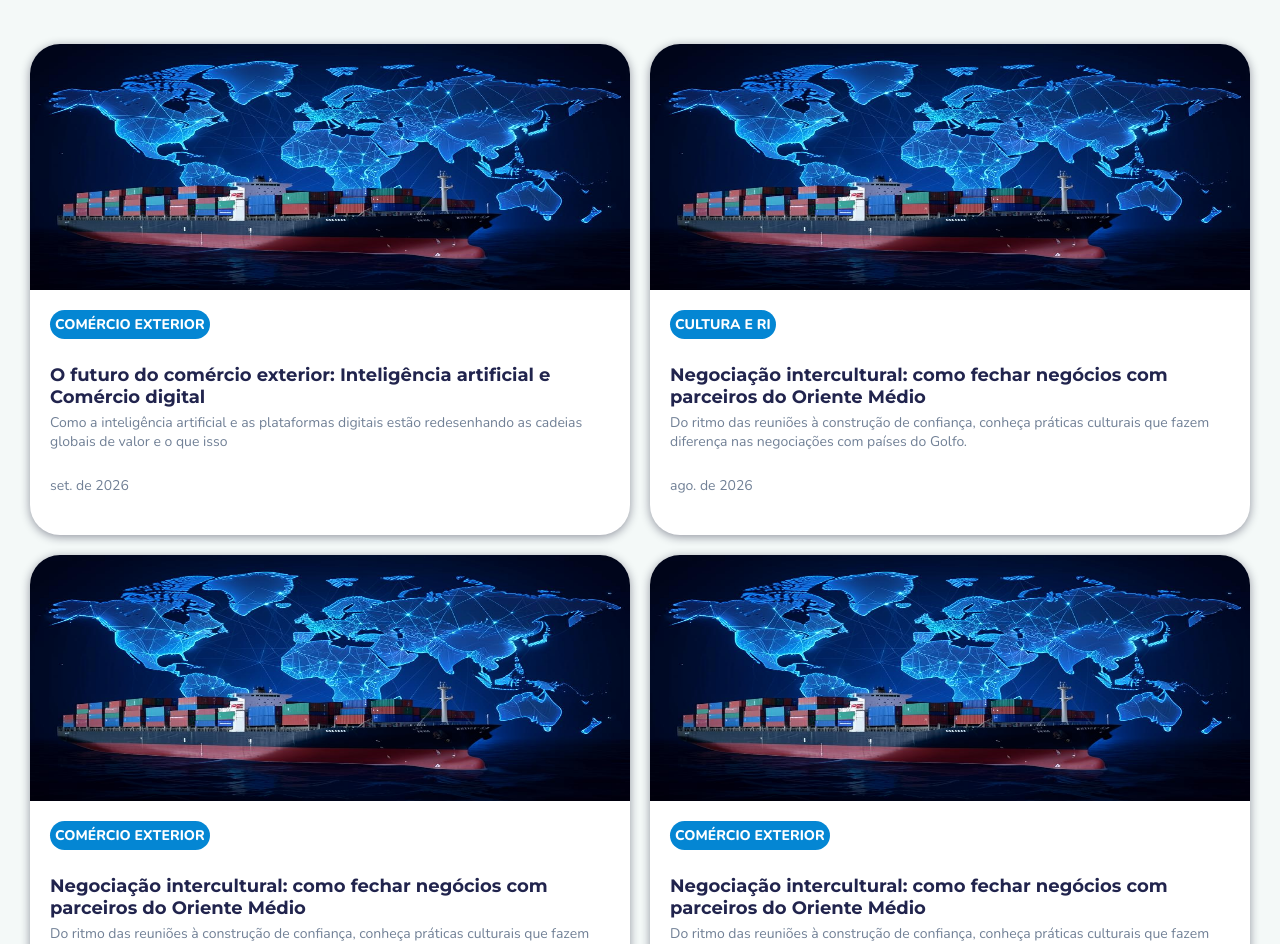
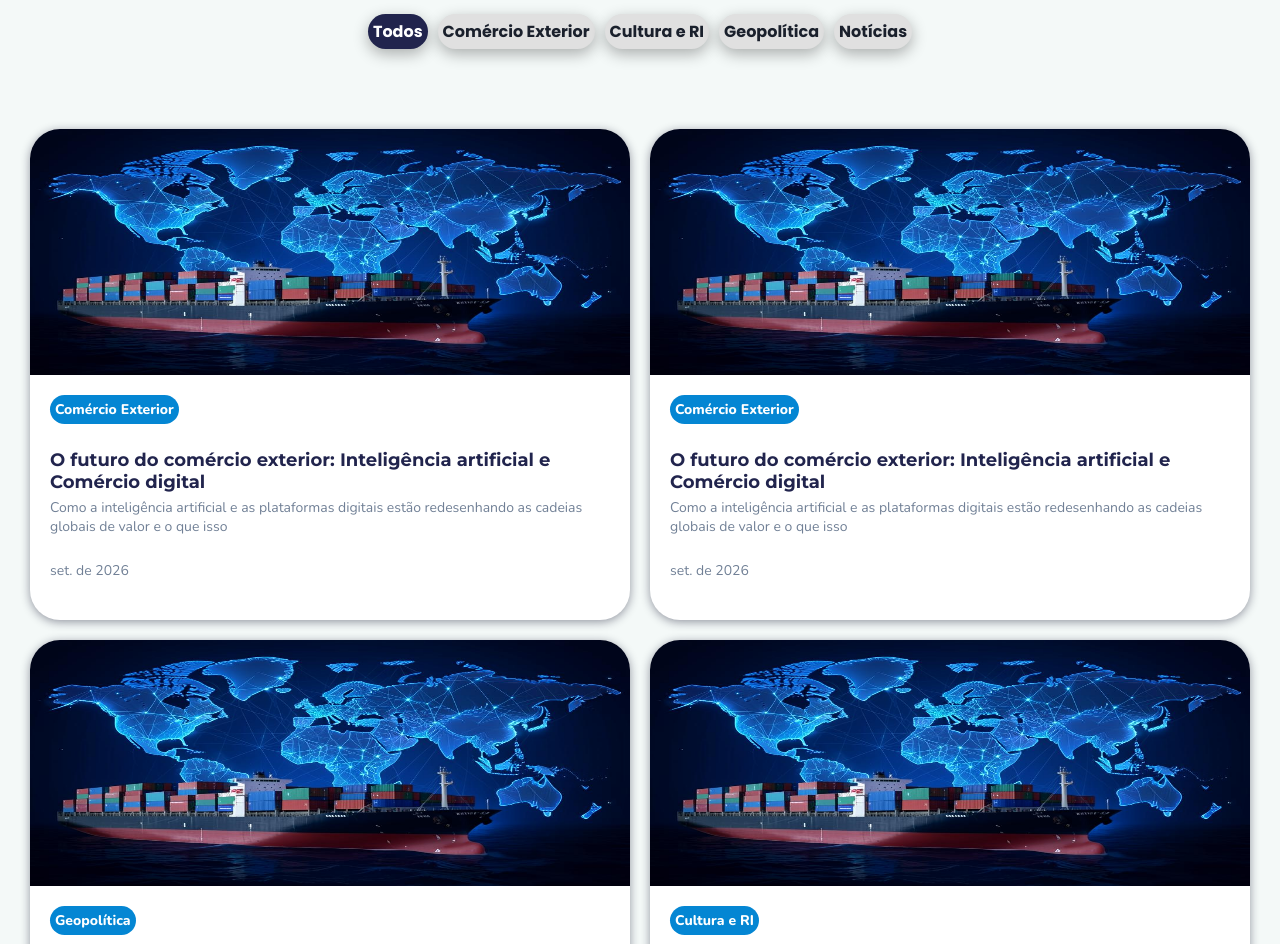
Before and after one commit to Focus-Consultoria-EJ/Focus-Consultoria-EJ-PRJ-N-118-2026-003, a React (Vite) app in the folder FrontEnd/: page /blog in a window 1280 px wide. Shown: the part 900-1844 px from the top of the page. Built offline with nearby package versions, Linux system fonts and the light colour scheme.

Commit message:
feat: adição de filtro por categoria

```diff
--- a/FrontEnd/src/pages/Blog.jsx
+++ b/FrontEnd/src/pages/Blog.jsx
@@ -1,7 +1,66 @@
 import './Styles/BlogStyles.css';
+import { useState } from "react";
 import blogFeatured from "../assets/imagens/blog-featured.jpg";
 
+const artigos = [
+  {
+    id: 1,
+    categoria: 'Comércio Exterior',
+    titulo: 'O futuro do comércio exterior: Inteligência artificial e Comércio digital',
+    resumo: 'Como a inteligência artificial e as plataformas digitais estão redesenhando as cadeias globais de valor e o que isso',
+    data: 'set. de 2026',
+    dataISO: '2026-09-15',
+    imagem: blogFeatured,
+    link: '#',
+  },
+  {
+    id: 2,
+    categoria: 'Cultura e RI',
+    titulo: 'Negociação intercultural: como fechar negócios com parceiros do Oriente Médio',
+    resumo: 'Do ritmo das reuniões à construção de confiança, conheça práticas culturais que fazem diferença nas negociações com países do Golfo.',
+    data: 'ago. de 2026',
+    dataISO: '2026-08-15',
+    imagem: blogFeatured,
+    link: '#',
+  },
+  {
+    id: 3,
+    categoria: 'Geopolítica',
+    titulo: 'Negociação intercultural: como fechar negócios com parceiros do Oriente Médio',
+    resumo: 'Do ritmo das reuniões à construção de confiança, conheça práticas culturais que fazem diferença nas negociações com países do Golfo.',
+    data: 'ago. de 2026',
+    dataISO: '2026-08-16',
+    imagem: blogFeatured,
+    link: '#',
+  },
+  {
+    id: 4,
+    categoria: 'Comércio Exterior',
+    titulo: 'O futuro do comércio exterior: Inteligência artificial e Comércio digital',
+    resumo: 'Como a inteligência artificial e as plataformas digitais estão redesenhando as cadeias globais de valor e o que isso',
+    data: 'set. de 2026',
+    dataISO: '2026-09-16',
+    imagem: blogFeatured,
+    link: '#',
+  },
+];
+
 function Blog() {
+  const [filtro, setFiltro] = useState('Todos');
+
+  const ordPorDataDesc = (a, b) => new Date(b.dataISO) - new Date(a.dataISO);
+
+  const maisRecente = [...artigos].sort(ordPorDataDesc)[0];
+
+  const categorias = [
+    'Todos', ...new Set(['Comércio Exterior','Cultura e RI','Geopolítica','Notícias',
+    ...artigos.map((a) => a.categoria),]),
+  ];
+
+  const artigosFiltrados = artigos
+    .filter((artigo) => filtro === 'Todos' || artigo.categoria === filtro)
+    .sort(ordPorDataDesc);
+
   return (
     <div className="container">
       <div className="main_container">
@@ -17,78 +76,50 @@ function Blog() {
               em que atuamos.</p>
           </div>
 
-          <a href="#" className="mais_recente">
+          {maisRecente && (
+            <a href={maisRecente.link} className="mais_recente">
               <h2>Artigo mais recente</h2>
-              <img className='img-recentes' src={blogFeatured} alt="imagem-artigo" />
-              <h2>O futuro do comércio exterior: Inteligência artificial e Comércio digital</h2>
-              <div className='categ_ler'>
-                  <p className='categoria'>COMÉRCIO EXTERIOR</p>
-                  <p>Ler mais</p>
+              <img className="img-recentes" src={maisRecente.imagem} alt={maisRecente.titulo} />
+              <h2>{maisRecente.titulo}</h2>
+              <div className="categ_ler">
+                <p className="categoria">{maisRecente.categoria.toUpperCase()}</p>
+                <p>Ler mais</p>
               </div>
-
-          </a>
+            </a>
+          )}
 
         </div>
 
       </div>
 
       <h1>Artigos</h1>
+
+      <div className='select-buttons'>
+        {categorias.map((cat) => (
+          <button key={cat} className={`selected-button ${filtro === cat ? 'active' : ''}`} onClick={() => setFiltro(cat)}>
+            {cat}
+          </button>
+        ))}
+      </div>
+
       <div className="artigos_container">
+        {artigosFiltrados.length >0 ? (
+          artigosFiltrados.map((artigo)=>(
+            <a href={artigo.link} className="artigo">
+                <img className='img-recentes' src={artigo.imagem} alt={artigo.titulo} />
+                <div className='texto-artigo'>
+                  <p className='categoria'>{artigo.categoria}</p>
+                  <h2>{artigo.titulo}</h2>
+                  <p>{artigo.resumo}</p>
+                  <p>{artigo.data}</p>
+                </div>
 
-        <a href='#' className="artigo">
-            <img className='img-recentes' src={blogFeatured} alt="imagem-artigo" />
-            <div className='texto-artigo'>
-              <p className='categoria'>COMÉRCIO EXTERIOR</p>
-              <h2>O futuro do comércio exterior: Inteligência artificial e Comércio digital</h2>
-              <p>Como a inteligência artificial e as plataformas digitais estão redesenhando as cadeias globais de valor e o que isso</p>
-              <p>set. de 2026</p>
-            </div>
-
-        </a>
-
-        <a href="#" className="artigo">
-            <img className='img-recentes' src={blogFeatured} alt="imagem-artigo" />
-            <div className='texto-artigo'>
-              <p className='categoria'>CULTURA E RI</p>
-              <h2>Negociação intercultural: como fechar negócios com parceiros do Oriente Médio</h2>
-              <p>Do ritmo das reuniões à construção de confiança, conheça práticas culturais que fazem diferença nas negociações com países do Golfo.</p>
-              <p>ago. de 2026</p>
-            </div>
-
-        </a>
-
-        <a href="#" className="artigo">
-            <img className='img-recentes' src={blogFeatured} alt="imagem-artigo" />
-            <div className='texto-artigo'>
-              <p className='categoria'>COMÉRCIO EXTERIOR</p>
-              <h2>Negociação intercultural: como fechar negócios com parceiros do Oriente Médio</h2>
-              <p>Do ritmo das reuniões à construção de confiança, conheça práticas culturais que fazem diferença nas negociações com países do Golfo.</p>
-              <p>ago. de 2026</p>
-            </div>
-
-        </a>
-
-        <a href="#" className="artigo">
-            <img className='img-recentes' src={blogFeatured} alt="imagem-artigo" />
-            <div className='texto-artigo'>
-              <p className='categoria'>COMÉRCIO EXTERIOR</p>
-              <h2>Negociação intercultural: como fechar negócios com parceiros do Oriente Médio</h2>
-              <p>Do ritmo das reuniões à construção de confiança, conheça práticas culturais que fazem diferença nas negociações com países do Golfo.</p>
-              <p>ago. de 2026</p>
-            </div>
-
-        </a>
-
-        <a href="#" className="artigo">
-            <img className='img-recentes' src={blogFeatured} alt="imagem-artigo" />
-            <div className='texto-artigo'>
-              <p className='categoria'>COMÉRCIO EXTERIOR</p>
-              <h2>Negociação intercultural: como fechar negócios com parceiros do Oriente Médio</h2>
-              <p>Do ritmo das reuniões à construção de confiança, conheça práticas culturais que fazem diferença nas negociações com países do Golfo.</p>
-              <p>ago. de 2026</p>
-            </div>
-
-        </a>
+            </a>
+          ))
+          ): (
+            <p className='sem-artigo'>Ainda não publicamos nenhum artigo por aqui</p>
+          )
+        }
 
       </div>
 
--- a/FrontEnd/src/pages/Styles/BlogStyles.css
+++ b/FrontEnd/src/pages/Styles/BlogStyles.css
@@ -103,6 +103,21 @@ a{
     margin: 10px;
 }
 
+.select-buttons{
+    display: flex;
+    gap: 10px;
+}
+
+.selected-button{
+    width: fit-content;
+    padding: 5px;
+}
+
+.sem-artigo {
+    grid-column: 1 / -1;
+    text-align: center;
+}
+
 .artigos_container{
     background-color: var(--bg);
     display: flex;
@@ -181,6 +196,16 @@ a{
         font-size: 14px;
     }
 
+    .select-buttons{
+        display: grid;
+
+        grid-template-columns:1fr 1fr;
+    }
+
+    .selected-button{
+        width: 100%;
+    }
+
     .artigos_container{
         grid-template-columns: 1fr !important;
         padding: 0;
```
